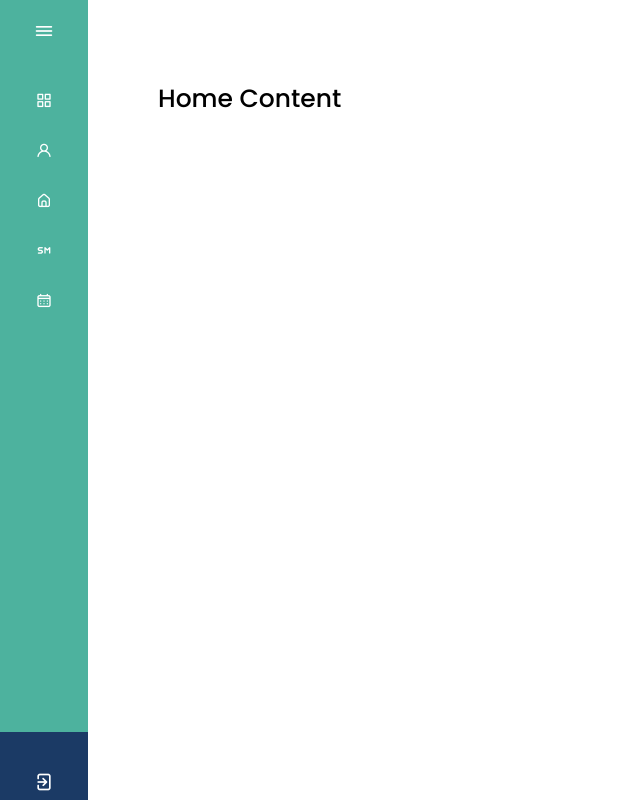
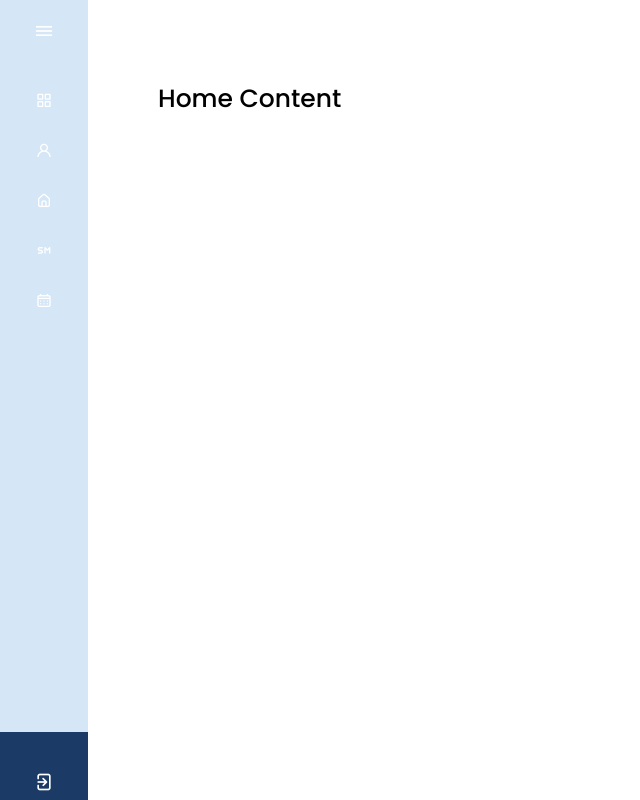
Before and after one commit to ReneManuelAviles/web-dentista, a plain HTML site: page logueo.html in a window 1280 px wide. Shown: the whole page, without its empty margins (0-640 px from the left). Drawn offline with nearby package versions, Linux system fonts and the light colour scheme.

Commit message:
cambio css

```diff
--- a/Css/logueo.css
+++ b/Css/logueo.css
@@ -42,7 +42,7 @@ body{
     left: 0;
     height: 100%;
     width: 60px;
-    background: var(--primary-color) ;
+    background: var(--secondary-color) ;
     padding: 6px 14px;
     transition: all 0.5s ease;
 
```
